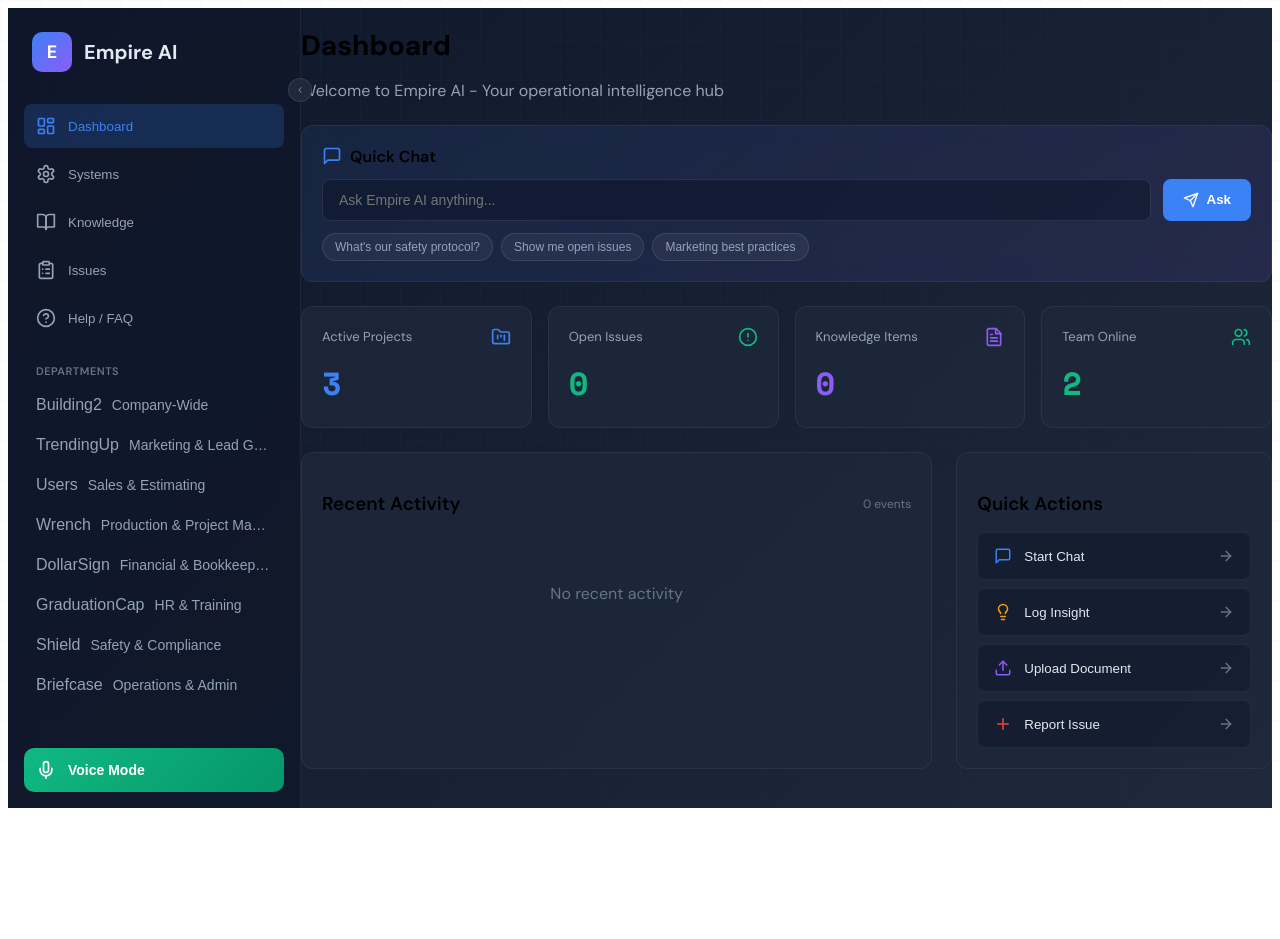
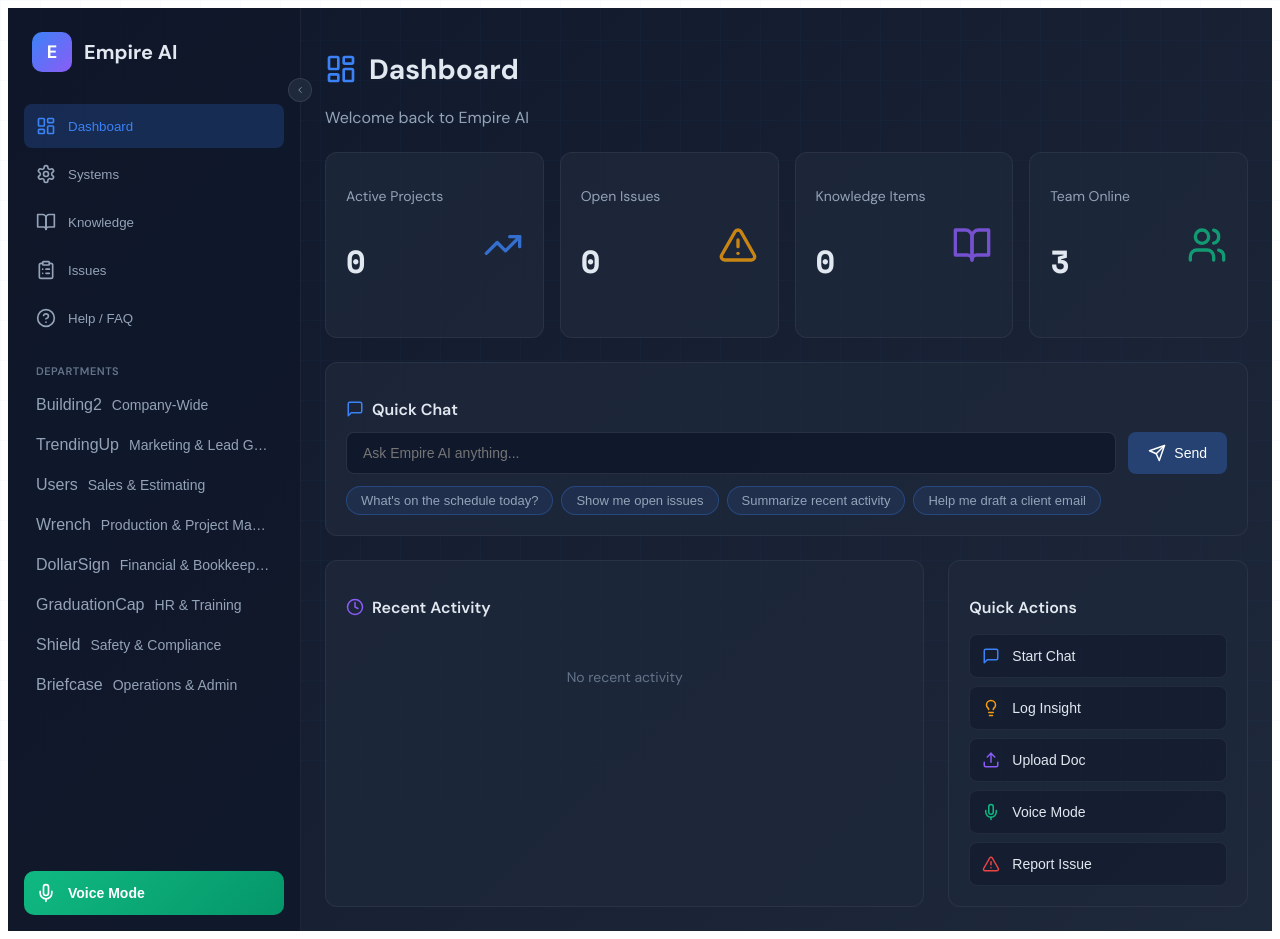
Before and after one commit to edwardskcmo/empire-ai, a React (Vite) app: page / in a window 1280 px wide. Before the commit the page ends 816 px from the top, so only its background shows below. Built offline with nearby package versions, Linux system fonts and the light colour scheme.

Commit message:
Update Dashboard.jsx

```diff
--- a/src/pages/Dashboard.jsx
+++ b/src/pages/Dashboard.jsx
@@ -1,218 +1,290 @@
-// ==========================================
-// EMPIRE AI - DASHBOARD PAGE
-// Quick stats, activity feed, chat box, quick actions
-// ==========================================
-
 import React, { useState } from 'react';
 import {
-  FolderKanban, AlertCircle, FileText, Users, MessageSquare,
-  Lightbulb, Upload, Mic, Plus, Send, ArrowRight
+  LayoutDashboard, MessageSquare, Lightbulb, Upload, Mic, AlertTriangle,
+  Clock, Send, TrendingUp, Users, BookOpen, CheckCircle
 } from 'lucide-react';
-import { formatDate } from '../utils';
 
 export default function Dashboard({
-  knowledge, issues, activities, navigateTo, logActivity
+  activities,
+  knowledge,
+  issues,
+  conversations,
+  setCurrentPage,
+  setActiveDepartment,
+  departments,
+  setShowVoiceModal,
+  logActivity
 }) {
   const [quickMessage, setQuickMessage] = useState('');
 
-  // Stats
-  const activeProjects = 3; // Placeholder - could be dynamic
-  const openIssues = issues.filter(i => !i.archived && i.status !== 'Resolved').length;
+  // Calculate stats
+  const activeProjects = issues.filter(i => !i.archived && i.status !== 'Resolved').length;
+  const openIssues = issues.filter(i => !i.archived && i.status === 'Open').length;
   const knowledgeCount = knowledge.length;
-  const teamOnline = 2; // Placeholder
+  const teamOnline = 3; // Placeholder
 
-  // Quick suggestions
-  const suggestions = [
-    "What's our safety protocol?",
-    "Show me open issues",
-    "Marketing best practices"
+  const stats = [
+    { label: 'Active Projects', value: activeProjects, icon: TrendingUp, color: '#3B82F6' },
+    { label: 'Open Issues', value: openIssues, icon: AlertTriangle, color: '#F59E0B' },
+    { label: 'Knowledge Items', value: knowledgeCount, icon: BookOpen, color: '#8B5CF6' },
+    { label: 'Team Online', value: teamOnline, icon: Users, color: '#10B981' },
   ];
 
-  // Handle quick chat
+  const quickActions = [
+    { label: 'Start Chat', icon: MessageSquare, action: () => setCurrentPage('chat'), color: '#3B82F6' },
+    { label: 'Log Insight', icon: Lightbulb, action: () => setCurrentPage('knowledge'), color: '#F59E0B' },
+    { label: 'Upload Doc', icon: Upload, action: () => setCurrentPage('knowledge'), color: '#8B5CF6' },
+    { label: 'Voice Mode', icon: Mic, action: () => setShowVoiceModal(true), color: '#10B981' },
+    { label: 'Report Issue', icon: AlertTriangle, action: () => setCurrentPage('issues'), color: '#EF4444' },
+  ];
+
+  const suggestions = [
+    "What's on the schedule today?",
+    "Show me open issues",
+    "Summarize recent activity",
+    "Help me draft a client email"
+  ];
+
   const handleQuickChat = () => {
-    if (quickMessage.trim()) {
-      navigateTo('chat', null);
+    if (!quickMessage.trim()) return;
+
+    // Find general department or first available
+    const generalDept = departments.find(d => d.name.toLowerCase().includes('company') || d.name.toLowerCase().includes('general')) || departments[0];
+
+    if (generalDept) {
+      // Store the message to be sent
+      sessionStorage.setItem('pendingChatMessage', quickMessage.trim());
+
+      // Set the department and navigate
+      setActiveDepartment(generalDept);
+      setCurrentPage('chat');
+
+      // Log the activity
+      logActivity('Started quick chat from dashboard', 'chat');
+    }
+
+    setQuickMessage('');
+  };
+
+  const handleKeyPress = (e) => {
+    if (e.key === 'Enter' && !e.shiftKey) {
+      e.preventDefault();
+      handleQuickChat();
     }
   };
 
-  // Card style
-  const cardStyle = {
-    background: 'rgba(30, 41, 59, 0.8)',
-    backdropFilter: 'blur(10px)',
-    borderRadius: 12,
-    border: '1px solid rgba(255,255,255,0.06)',
-    padding: 20,
-    transition: 'transform 0.2s, box-shadow 0.2s'
+  const handleSuggestionClick = (suggestion) => {
+    setQuickMessage(suggestion);
+  };
+
+  const formatTimeAgo = (dateString) => {
+    const now = new Date();
+    const date = new Date(dateString);
+    const seconds = Math.floor((now - date) / 1000);
+
+    if (seconds < 60) return 'Just now';
+    if (seconds < 3600) return `${Math.floor(seconds / 60)}m ago`;
+    if (seconds < 86400) return `${Math.floor(seconds / 3600)}h ago`;
+    return `${Math.floor(seconds / 86400)}d ago`;
   };
 
   return (
-    <div style={{ maxWidth: 1400, margin: '0 auto' }}>
+    <div style={{ padding: '24px' }}>
       {/* Header */}
-      <div style={{ marginBottom: 24 }}>
-        <h1 style={{ fontSize: 28, fontWeight: 700, marginBottom: 4 }}>Dashboard</h1>
-        <p style={{ color: '#94A3B8' }}>Welcome to Empire AI - Your operational intelligence hub</p>
+      <div style={{ marginBottom: '24px' }}>
+        <h1 style={{ fontSize: '28px', fontWeight: '700', color: '#E2E8F0', display: 'flex', alignItems: 'center', gap: '12px' }}>
+          <LayoutDashboard size={32} style={{ color: '#3B82F6' }} />
+          Dashboard
+        </h1>
+        <p style={{ color: '#94A3B8', marginTop: '4px' }}>Welcome back to Empire AI</p>
+      </div>
+
+      {/* Stats Cards */}
+      <div style={{ display: 'grid', gridTemplateColumns: 'repeat(4, 1fr)', gap: '16px', marginBottom: '24px' }}>
+        {stats.map((stat, i) => (
+          <div key={i} style={{
+            background: 'rgba(30, 41, 59, 0.8)',
+            borderRadius: '12px',
+            padding: '20px',
+            border: '1px solid rgba(255,255,255,0.06)'
+          }}>
+            <div style={{ display: 'flex', alignItems: 'center', justifyContent: 'space-between' }}>
+              <div>
+                <p style={{ color: '#94A3B8', fontSize: '14px', marginBottom: '4px' }}>{stat.label}</p>
+                <p style={{ color: '#E2E8F0', fontSize: '32px', fontWeight: '700', fontFamily: 'Space Mono, monospace' }}>
+                  {stat.value}
+                </p>
+              </div>
+              <stat.icon size={40} style={{ color: stat.color, opacity: 0.8 }} />
+            </div>
+          </div>
+        ))}
       </div>
 
       {/* Quick Chat Box */}
-      <div style={{ ...cardStyle, marginBottom: 24, background: 'linear-gradient(135deg, rgba(59, 130, 246, 0.1), rgba(139, 92, 246, 0.1))' }}>
-        <div style={{ display: 'flex', alignItems: 'center', gap: 8, marginBottom: 12 }}>
-          <MessageSquare size={20} style={{ color: '#3B82F6' }} />
-          <span style={{ fontWeight: 600 }}>Quick Chat</span>
-        </div>
-        <div style={{ display: 'flex', gap: 12 }}>
+      <div style={{
+        background: 'rgba(30, 41, 59, 0.8)',
+        borderRadius: '12px',
+        padding: '20px',
+        marginBottom: '24px',
+        border: '1px solid rgba(255,255,255,0.06)'
+      }}>
+        <h3 style={{ color: '#E2E8F0', fontSize: '16px', fontWeight: '600', marginBottom: '12px', display: 'flex', alignItems: 'center', gap: '8px' }}>
+          <MessageSquare size={18} style={{ color: '#3B82F6' }} />
+          Quick Chat
+        </h3>
+
+        <div style={{ display: 'flex', gap: '12px', marginBottom: '12px' }}>
           <input
             type="text"
             value={quickMessage}
-            onChange={e => setQuickMessage(e.target.value)}
-            onKeyDown={e => e.key === 'Enter' && handleQuickChat()}
+            onChange={(e) => setQuickMessage(e.target.value)}
+            onKeyPress={handleKeyPress}
             placeholder="Ask Empire AI anything..."
             style={{
               flex: 1,
+              background: 'rgba(15, 23, 42, 0.8)',
+              border: '1px solid rgba(255,255,255,0.1)',
+              borderRadius: '8px',
               padding: '12px 16px',
-              background: 'rgba(15, 23, 42, 0.6)',
-              border: '1px solid rgba(255,255,255,0.1)',
-              borderRadius: 8,
               color: '#E2E8F0',
-              fontSize: 14,
+              fontSize: '14px',
               outline: 'none'
             }}
           />
           <button
             onClick={handleQuickChat}
+            disabled={!quickMessage.trim()}
             style={{
+              background: quickMessage.trim() ? '#3B82F6' : 'rgba(59, 130, 246, 0.3)',
+              border: 'none',
+              borderRadius: '8px',
               padding: '12px 20px',
-              background: '#3B82F6',
-              border: 'none',
-              borderRadius: 8,
-              color: 'white',
-              fontWeight: 600,
-              cursor: 'pointer',
+              color: '#fff',
+              cursor: quickMessage.trim() ? 'pointer' : 'not-allowed',
               display: 'flex',
               alignItems: 'center',
-              gap: 8
+              gap: '8px',
+              fontSize: '14px',
+              fontWeight: '500',
+              transition: 'all 0.2s'
             }}
           >
-            <Send size={16} />
-            Ask
+            <Send size={18} />
+            Send
           </button>
         </div>
-        <div style={{ display: 'flex', gap: 8, marginTop: 12 }}>
-          {suggestions.map((s, i) => (
+
+        {/* Suggestion Chips */}
+        <div style={{ display: 'flex', flexWrap: 'wrap', gap: '8px' }}>
+          {suggestions.map((suggestion, i) => (
             <button
               key={i}
-              onClick={() => { setQuickMessage(s); navigateTo('chat', null); }}
+              onClick={() => handleSuggestionClick(suggestion)}
               style={{
-                padding: '6px 12px',
-                background: 'rgba(255,255,255,0.05)',
-                border: '1px solid rgba(255,255,255,0.1)',
-                borderRadius: 16,
+                background: 'rgba(59, 130, 246, 0.1)',
+                border: '1px solid rgba(59, 130, 246, 0.3)',
+                borderRadius: '20px',
+                padding: '6px 14px',
                 color: '#94A3B8',
-                fontSize: 12,
+                fontSize: '13px',
                 cursor: 'pointer',
                 transition: 'all 0.2s'
               }}
-              onMouseOver={e => { e.currentTarget.style.background = 'rgba(59, 130, 246, 0.2)'; e.currentTarget.style.color = '#E2E8F0'; }}
-              onMouseOut={e => { e.currentTarget.style.background = 'rgba(255,255,255,0.05)'; e.currentTarget.style.color = '#94A3B8'; }}
+              onMouseOver={(e) => {
+                e.target.style.background = 'rgba(59, 130, 246, 0.2)';
+                e.target.style.color = '#E2E8F0';
+              }}
+              onMouseOut={(e) => {
+                e.target.style.background = 'rgba(59, 130, 246, 0.1)';
+                e.target.style.color = '#94A3B8';
+              }}
             >
-              {s}
+              {suggestion}
             </button>
           ))}
         </div>
       </div>
 
-      {/* Stats Grid */}
-      <div style={{ display: 'grid', gridTemplateColumns: 'repeat(4, 1fr)', gap: 16, marginBottom: 24 }}>
-        {[
-          { label: 'Active Projects', value: activeProjects, icon: FolderKanban, color: '#3B82F6' },
-          { label: 'Open Issues', value: openIssues, icon: AlertCircle, color: openIssues > 0 ? '#F59E0B' : '#10B981' },
-          { label: 'Knowledge Items', value: knowledgeCount, icon: FileText, color: '#8B5CF6' },
-          { label: 'Team Online', value: teamOnline, icon: Users, color: '#10B981' }
-        ].map((stat, i) => (
-          <div
-            key={i}
-            style={cardStyle}
-            onMouseOver={e => { e.currentTarget.style.transform = 'translateY(-4px)'; e.currentTarget.style.boxShadow = '0 8px 24px rgba(0,0,0,0.3)'; }}
-            onMouseOut={e => { e.currentTarget.style.transform = 'translateY(0)'; e.currentTarget.style.boxShadow = 'none'; }}
-          >
-            <div style={{ display: 'flex', alignItems: 'center', justifyContent: 'space-between', marginBottom: 12 }}>
-              <span style={{ color: '#94A3B8', fontSize: 13 }}>{stat.label}</span>
-              <stat.icon size={20} style={{ color: stat.color }} />
-            </div>
-            <div style={{ fontSize: 32, fontWeight: 700, fontFamily: 'Space Mono, monospace', color: stat.color }}>
-              {stat.value}
-            </div>
-          </div>
-        ))}
-      </div>
+      {/* Activity Feed & Quick Actions Grid */}
+      <div style={{ display: 'grid', gridTemplateColumns: '2fr 1fr', gap: '24px' }}>
 
-      {/* Main Content Grid */}
-      <div style={{ display: 'grid', gridTemplateColumns: '2fr 1fr', gap: 24 }}>
         {/* Activity Feed */}
-        <div style={cardStyle}>
-          <div style={{ display: 'flex', alignItems: 'center', justifyContent: 'space-between', marginBottom: 16 }}>
-            <h3 style={{ fontWeight: 600 }}>Recent Activity</h3>
-            <span style={{ color: '#64748B', fontSize: 12 }}>{activities.length} events</span>
-          </div>
-          <div style={{ display: 'flex', flexDirection: 'column', gap: 8 }}>
+        <div style={{
+          background: 'rgba(30, 41, 59, 0.8)',
+          borderRadius: '12px',
+          padding: '20px',
+          border: '1px solid rgba(255,255,255,0.06)'
+        }}>
+          <h3 style={{ color: '#E2E8F0', fontSize: '16px', fontWeight: '600', marginBottom: '16px', display: 'flex', alignItems: 'center', gap: '8px' }}>
+            <Clock size={18} style={{ color: '#8B5CF6' }} />
+            Recent Activity
+          </h3>
+
+          <div style={{ display: 'flex', flexDirection: 'column', gap: '12px' }}>
             {activities.slice(0, 6).map((activity, i) => (
-              <div
-                key={activity.id || i}
-                style={{
-                  padding: '12px 16px',
-                  background: 'rgba(15, 23, 42, 0.5)',
-                  borderRadius: 8,
-                  display: 'flex',
-                  justifyContent: 'space-between',
-                  alignItems: 'center'
-                }}
-              >
-                <div>
-                  <div style={{ fontWeight: 500, marginBottom: 2 }}>{activity.action}</div>
-                  {activity.details && <div style={{ fontSize: 12, color: '#94A3B8' }}>{activity.details}</div>}
-                </div>
-                <span style={{ fontSize: 11, color: '#64748B' }}>{formatDate(activity.timestamp)}</span>
+              <div key={i} style={{
+                display: 'flex',
+                alignItems: 'center',
+                gap: '12px',
+                padding: '10px',
+                background: 'rgba(15, 23, 42, 0.5)',
+                borderRadius: '8px'
+              }}>
+                <CheckCircle size={16} style={{ color: '#10B981', flexShrink: 0 }} />
+                <span style={{ color: '#E2E8F0', fontSize: '14px', flex: 1 }}>{activity.text}</span>
+                <span style={{ color: '#64748B', fontSize: '12px', flexShrink: 0 }}>{formatTimeAgo(activity.timestamp)}</span>
               </div>
             ))}
+
             {activities.length === 0 && (
-              <div style={{ textAlign: 'center', padding: 32, color: '#64748B' }}>
+              <p style={{ color: '#64748B', fontSize: '14px', textAlign: 'center', padding: '20px' }}>
                 No recent activity
-              </div>
+              </p>
             )}
           </div>
         </div>
 
         {/* Quick Actions */}
-        <div style={cardStyle}>
-          <h3 style={{ fontWeight: 600, marginBottom: 16 }}>Quick Actions</h3>
-          <div style={{ display: 'flex', flexDirection: 'column', gap: 8 }}>
-            {[
-              { label: 'Start Chat', icon: MessageSquare, color: '#3B82F6', action: () => navigateTo('chat') },
-              { label: 'Log Insight', icon: Lightbulb, color: '#F59E0B', action: () => navigateTo('knowledge') },
-              { label: 'Upload Document', icon: Upload, color: '#8B5CF6', action: () => navigateTo('knowledge') },
-              { label: 'Report Issue', icon: Plus, color: '#EF4444', action: () => navigateTo('issues') }
-            ].map((action, i) => (
+        <div style={{
+          background: 'rgba(30, 41, 59, 0.8)',
+          borderRadius: '12px',
+          padding: '20px',
+          border: '1px solid rgba(255,255,255,0.06)'
+        }}>
+          <h3 style={{ color: '#E2E8F0', fontSize: '16px', fontWeight: '600', marginBottom: '16px' }}>
+            Quick Actions
+          </h3>
+
+          <div style={{ display: 'flex', flexDirection: 'column', gap: '8px' }}>
+            {quickActions.map((action, i) => (
               <button
                 key={i}
                 onClick={action.action}
                 style={{
                   display: 'flex',
                   alignItems: 'center',
-                  gap: 12,
-                  padding: '14px 16px',
+                  gap: '12px',
+                  padding: '12px',
                   background: 'rgba(15, 23, 42, 0.5)',
                   border: '1px solid rgba(255,255,255,0.06)',
-                  borderRadius: 8,
+                  borderRadius: '8px',
                   color: '#E2E8F0',
                   cursor: 'pointer',
                   transition: 'all 0.2s',
-                  textAlign: 'left'
+                  fontSize: '14px'
                 }}
-                onMouseOver={e => { e.currentTarget.style.background = `${action.color}22`; e.currentTarget.style.borderColor = action.color; }}
-                onMouseOut={e => { e.currentTarget.style.background = 'rgba(15, 23, 42, 0.5)'; e.currentTarget.style.borderColor = 'rgba(255,255,255,0.06)'; }}
+                onMouseOver={(e) => {
+                  e.currentTarget.style.background = 'rgba(15, 23, 42, 0.8)';
+                  e.currentTarget.style.transform = 'translateX(4px)';
+                }}
+                onMouseOut={(e) => {
+                  e.currentTarget.style.background = 'rgba(15, 23, 42, 0.5)';
+                  e.currentTarget.style.transform = 'translateX(0)';
+                }}
               >
                 <action.icon size={18} style={{ color: action.color }} />
-                <span style={{ flex: 1 }}>{action.label}</span>
-                <ArrowRight size={16} style={{ color: '#64748B' }} />
+                {action.label}
               </button>
             ))}
           </div>
```
